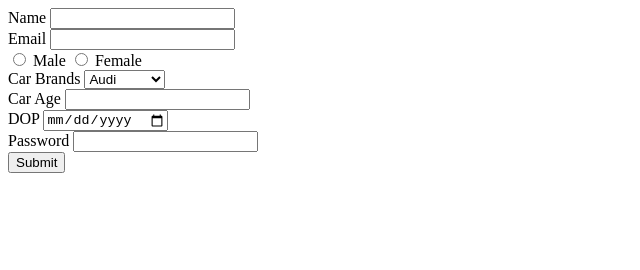
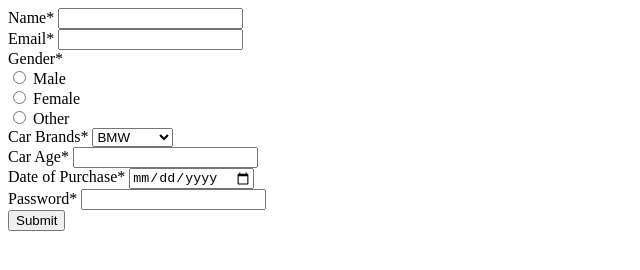
Before and after one commit to acciojob/car-insurance-form-ABHISHEKSINGLA209, a website: page main.html in a window 1280 px wide. Shown: the whole page, without its empty margins (0-640 px from the left). Drawn offline with Linux system fonts and the light colour scheme.

Commit message:
created a submission

```diff
--- a/main.html
+++ b/main.html
@@ -8,30 +8,53 @@
 
 <body>
 	<!-- the entire body must be written by student -->
-<form method="post"
-<label for="name">Name</label>
-<input type="text"id="name"required/></br>
-<label for="email">Email</label>
-<input type="text"id="email"required/></br>
-<input type="radio"id="male"name="gender"value="male"required/>
-<label for="male">Male</label>
-<input type="radio"id="female"name="gender"value="female"required/>
-<label for="female">Female</label><br>
-<label for="car">Car Brands</label>
-<select name="Laptop Brands"id="cars>"
-<option value="bMW">Bmw</option>
-<option value="audi">Audi</option>
-<option value="Mercedez">Mercedez</option></select><br/>
-<label for="car age">Car Age</label>
-<input type="number"id="car age"required/><br>
+<form method="post" action="#">
+  <div>
+    <label for="name">Name*</label>
+    <input type="text" id="name" name="name" required>
+  </div>
+  <div>
+    <label for="email">Email*</label>
+    <input type="email" id="email" name="email" required>
+  </div>
+  <div>
+    <label for="gender">Gender*</label>
+    <div>
+      <input type="radio" id="male" name="gender" value="male" required>
+      <label for="male">Male</label>
+    </div>
+    <div>
+      <input type="radio" id="female" name="gender" value="female" required>
+      <label for="female">Female</label>
+    </div>
+    <div>
+      <input type="radio" id="other" name="gender" value="other" required>
+      <label for="other">Other</label>
+    </div>
+  </div>
+  <div>
+    <label for="cars">Car Brands*</label>
+    <select id="cars" name="cars" required>
+      <option value="BMW">BMW</option>
+      <option value="Audi">Audi</option>
+      <option value="Mercedes">Mercedes</option>
+    </select>
+  </div>
+  <div>
+    <label for="carage">Car Age*</label>
+    <input type="number" id="carage" name="carage" required>
+  </div>
+  <div>
+    <label for="dop">Date of Purchase*</label>
+    <input type="date" id="dop" name="dop" required>
+  </div>
+  <div>
+    <label for="password">Password*</label>
+    <input type="password" id="password" name="password" required>
+  </div>
+  <button type="submit">Submit</button>
+</form>
 
-<label for="dop">DOP</label>
-<input type="date"name="dop"id="dop"required><br>
-<label for="password">Password</label>
-<input type="text"id="password"required><br>
-
-<button type="submit">Submit</button>
-</form>
 
   <script type="text/javascript" src="./script.js">
 </script>
```
